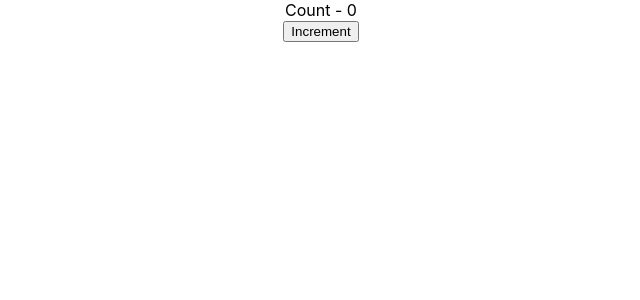
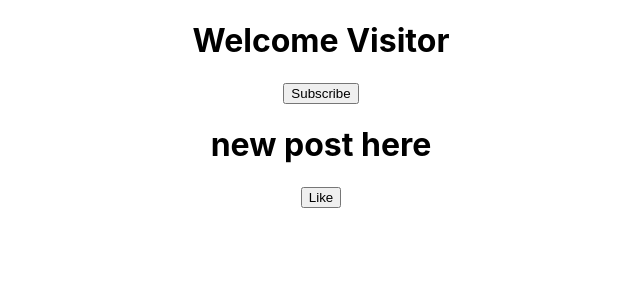
Before and after one commit to Vivek-Bhagat/React.js-source-codes-with-examples, a React (Create React App) app: page / in a window 1280 px wide. Shown: the top 300 px of the page, without its empty margins (319-959 px from the left). Built offline with nearby package versions, Linux system fonts and the light colour scheme.

Commit message:
added new like message

```diff
--- a/src/App.js
+++ b/src/App.js
@@ -7,8 +7,9 @@ import "./App.css";
 // import Goodbye from './components/Goodbye';
 // import Hello from './components/Hello';
 
-// import Message from "./components/Message";
-import Counter from "./components/Counter";
+import Message from "./components/Message";
+// import Counter from "./components/Counter";
+import Like from "./components/Like";
 class App extends Component {
   render() {
     return (
@@ -28,9 +29,10 @@ class App extends Component {
           <button>Action</button></Greet>
         < Greet name="Thor" heroName="God Of Thunder" /> */}
 
-        {/* <Message /> */}
+        <Message />
 
-        <Counter />
+        {/* <Counter /> */}
+        <Like />
       </div>
     );
   }
--- a/src/components/Like.js
+++ b/src/components/Like.js
@@ -1,16 +1,16 @@
 import React, { Component } from "react";
 
-class Message extends Component {
+class Like extends Component {
     constructor() {
         super();
         this.state = {
-            message: "Welcome Visitor",
+            message: "new post here",
         };
     }
 
     changeMessage() {
         this.setState({
-            message: 'Thankyou for subscribe'
+            message: 'My like is increased',
         })
     }
 
@@ -18,10 +18,10 @@ class Message extends Component {
         return (
             <div>
                 <h1>{this.state.message}</h1>
-                <button onClick={() => this.changeMessage()}>Subscribe</button>
+                <button onClick={() => this.changeMessage()}>Like</button>
             </div>
         );
     }
 }
 
-export default Message;
+export default Like;
```
